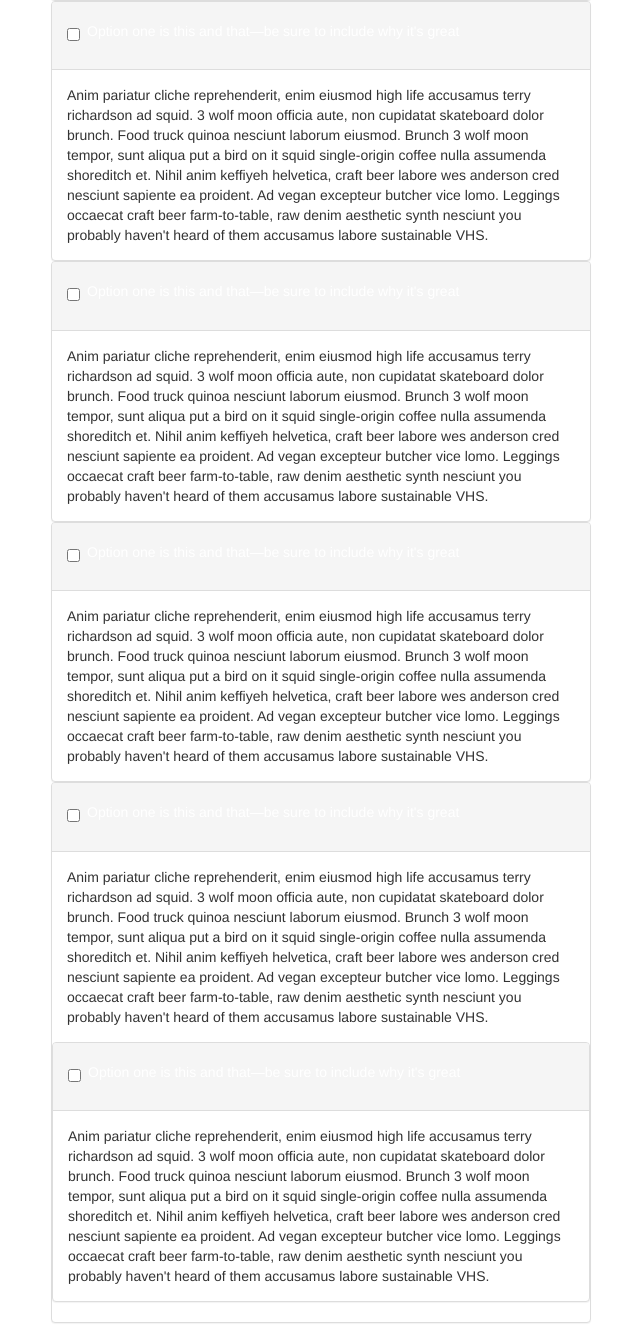
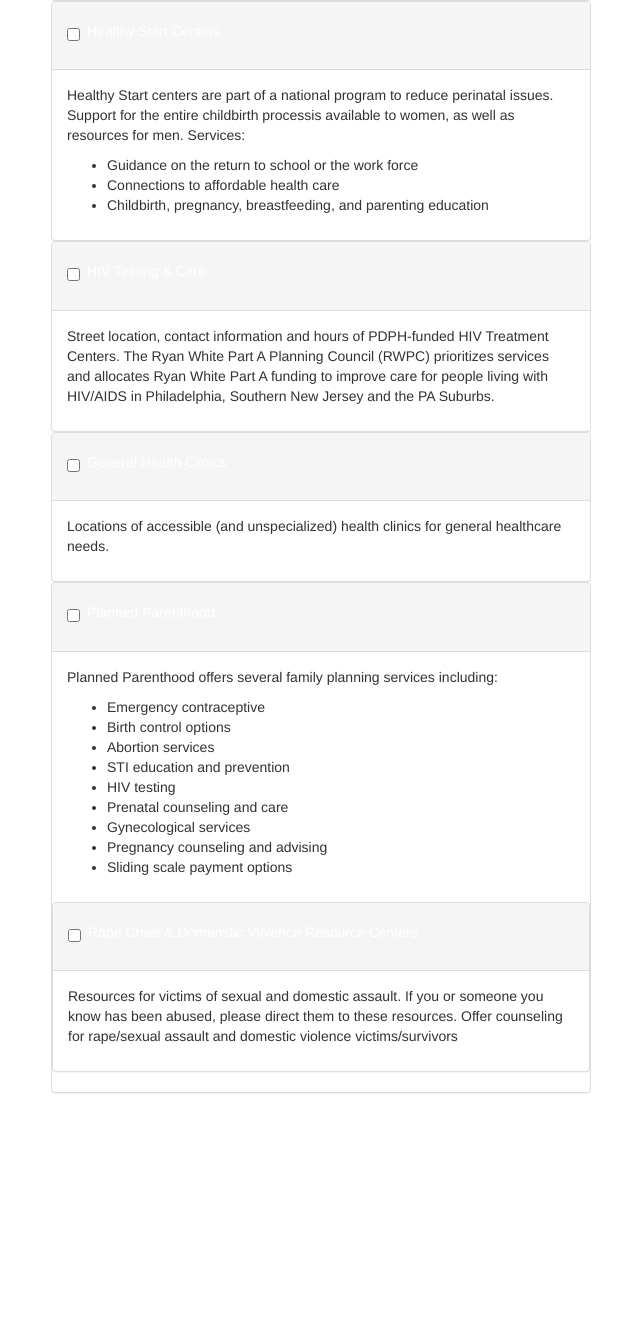
Before and after one commit to sjaoudi/codefest, a Django app: page /search in a window 1280 px wide. Shown: the part 319-1662 px from the top of the page, without its empty margins (34-674 px from the left). After the commit the page ends 1412 px from the top, so only its background shows below. Run offline with Django 3.2, Linux system fonts and the light colour scheme; data comes from the database, SQL or seed files in the repository; some libraries are stand-ins or nearby versions.

Commit message:
updated descriptions

```diff
--- a/codefest/healthphilly/templates/search.html
+++ b/codefest/healthphilly/templates/search.html
@@ -41,7 +41,7 @@
                 <label>
                   <input type="checkbox" value="">
                     <a role="button" data-toggle="collapse" data-parent="#accordion" href="#collapseTwo" aria-expanded="true" aria-controls="collapseOne">
-                      <h5>Option one is this and that&mdash;be sure to include why it's great</h5>
+                      <h5>Healthy Start Centers</h5>
                     </a>
                   </input>
                 </label>
@@ -50,7 +50,17 @@
           </div>
           <div id="collapseTwo" class="panel-collapse collapse in" role="tabpanel" aria-labelledby="headingTwo">
             <div class="panel-body">
-              Anim pariatur cliche reprehenderit, enim eiusmod high life accusamus terry richardson ad squid. 3 wolf moon officia aute, non cupidatat skateboard dolor brunch. Food truck quinoa nesciunt laborum eiusmod. Brunch 3 wolf moon tempor, sunt aliqua put a bird on it squid single-origin coffee nulla assumenda shoreditch et. Nihil anim keffiyeh helvetica, craft beer labore wes anderson cred nesciunt sapiente ea proident. Ad vegan excepteur butcher vice lomo. Leggings occaecat craft beer farm-to-table, raw denim aesthetic synth nesciunt you probably haven't heard of them accusamus labore sustainable VHS.
+              <p>
+                Healthy Start centers are part of a national program to reduce perinatal
+                issues. Support for the entire childbirth processis available to
+                women, as well as resources for men.
+                Services:
+              </p>
+              <ul>
+                <li>Guidance on the return to school or the work force</li>
+                <li>Connections to affordable health care</li>
+                <li>Childbirth, pregnancy, breastfeeding, and parenting education</li>
+              </ul>
             </div>
           </div>
         </div>
@@ -63,7 +73,7 @@
                   <label>
                     <input type="checkbox" value="">
                       <a role="button" data-toggle="collapse" data-parent="#accordion" href="#collapseThree" aria-expanded="true" aria-controls="collapseOne">
-                        <h5>Option one is this and that&mdash;be sure to include why it's great</h5>
+                        <h5>HIV Testing & Care</h5>
                       </a>
                     </input>
                   </label>
@@ -72,7 +82,13 @@
             </div>
             <div id="collapseThree" class="panel-collapse collapse in" role="tabpanel" aria-labelledby="headingThree">
               <div class="panel-body">
-                Anim pariatur cliche reprehenderit, enim eiusmod high life accusamus terry richardson ad squid. 3 wolf moon officia aute, non cupidatat skateboard dolor brunch. Food truck quinoa nesciunt laborum eiusmod. Brunch 3 wolf moon tempor, sunt aliqua put a bird on it squid single-origin coffee nulla assumenda shoreditch et. Nihil anim keffiyeh helvetica, craft beer labore wes anderson cred nesciunt sapiente ea proident. Ad vegan excepteur butcher vice lomo. Leggings occaecat craft beer farm-to-table, raw denim aesthetic synth nesciunt you probably haven't heard of them accusamus labore sustainable VHS.
+                <p>
+                  Street location, contact information and hours of PDPH-funded HIV Treatment Centers.
+                  The Ryan White Part A Planning Council (RWPC) prioritizes services and
+                  allocates Ryan White Part A funding to improve care for people
+                  living with HIV/AIDS in Philadelphia, Southern New Jersey and
+                  the PA Suburbs.
+                </p>
               </div>
             </div>
           </div>
@@ -85,7 +101,7 @@
                     <label>
                       <input type="checkbox" value="">
                         <a role="button" data-toggle="collapse" data-parent="#accordion" href="#collapseFour" aria-expanded="true" aria-controls="collapseOne">
-                          <h5>Option one is this and that&mdash;be sure to include why it's great</h5>
+                          <h5>General Health Clinics</h5>
                         </a>
                       </input>
                     </label>
@@ -94,7 +110,10 @@
               </div>
               <div id="collapseFour" class="panel-collapse collapse in" role="tabpanel" aria-labelledby="headingFour">
                 <div class="panel-body">
-                  Anim pariatur cliche reprehenderit, enim eiusmod high life accusamus terry richardson ad squid. 3 wolf moon officia aute, non cupidatat skateboard dolor brunch. Food truck quinoa nesciunt laborum eiusmod. Brunch 3 wolf moon tempor, sunt aliqua put a bird on it squid single-origin coffee nulla assumenda shoreditch et. Nihil anim keffiyeh helvetica, craft beer labore wes anderson cred nesciunt sapiente ea proident. Ad vegan excepteur butcher vice lomo. Leggings occaecat craft beer farm-to-table, raw denim aesthetic synth nesciunt you probably haven't heard of them accusamus labore sustainable VHS.
+                  <p>
+                    Locations of accessible (and unspecialized) health clinics for
+                    general healthcare needs.
+                  </p>
                 </div>
               </div>
             </div>
@@ -107,7 +126,7 @@
                       <label>
                         <input type="checkbox" value="">
                           <a role="button" data-toggle="collapse" data-parent="#accordion" href="#collapseFive" aria-expanded="true" aria-controls="collapseOne">
-                            <h5>Option one is this and that&mdash;be sure to include why it's great</h5>
+                            <h5>Planned Parenthood</h5>
                           </a>
                         </input>
                       </label>
@@ -116,7 +135,18 @@
                 </div>
                 <div id="collapseFive" class="panel-collapse collapse in" role="tabpanel" aria-labelledby="headingFive">
                   <div class="panel-body">
-                    Anim pariatur cliche reprehenderit, enim eiusmod high life accusamus terry richardson ad squid. 3 wolf moon officia aute, non cupidatat skateboard dolor brunch. Food truck quinoa nesciunt laborum eiusmod. Brunch 3 wolf moon tempor, sunt aliqua put a bird on it squid single-origin coffee nulla assumenda shoreditch et. Nihil anim keffiyeh helvetica, craft beer labore wes anderson cred nesciunt sapiente ea proident. Ad vegan excepteur butcher vice lomo. Leggings occaecat craft beer farm-to-table, raw denim aesthetic synth nesciunt you probably haven't heard of them accusamus labore sustainable VHS.
+                    <p>Planned Parenthood offers several family planning services including:</p>
+                    <ul>
+                      <li>Emergency contraceptive</li>
+                      <li>Birth control options</li>
+                      <li>Abortion services</li>
+                      <li>STI education and prevention</li>
+                      <li>HIV testing</li>
+                      <li>Prenatal counseling and care</li>
+                      <li>Gynecological services</li>
+                      <li>Pregnancy counseling and advising</li>
+                      <li>Sliding scale payment options</li>
+                    </ul>
                   </div>
                 </div>
 
@@ -128,7 +158,7 @@
                         <label>
                           <input type="checkbox" value="">
                             <a role="button" data-toggle="collapse" data-parent="#accordion" href="#collapseSix" aria-expanded="true" aria-controls="collapseOne">
-                              <h5>Option one is this and that&mdash;be sure to include why it's great</h5>
+                              <h5>Rape Crisis & Domenstic Violence Resource Centers</h5>
                             </a>
                           </input>
                         </label>
@@ -137,7 +167,12 @@
                   </div>
                   <div id="collapseSix" class="panel-collapse collapse in" role="tabpanel" aria-labelledby="headingSix">
                     <div class="panel-body">
-                      Anim pariatur cliche reprehenderit, enim eiusmod high life accusamus terry richardson ad squid. 3 wolf moon officia aute, non cupidatat skateboard dolor brunch. Food truck quinoa nesciunt laborum eiusmod. Brunch 3 wolf moon tempor, sunt aliqua put a bird on it squid single-origin coffee nulla assumenda shoreditch et. Nihil anim keffiyeh helvetica, craft beer labore wes anderson cred nesciunt sapiente ea proident. Ad vegan excepteur butcher vice lomo. Leggings occaecat craft beer farm-to-table, raw denim aesthetic synth nesciunt you probably haven't heard of them accusamus labore sustainable VHS.
+                      <p>
+                        Resources for victims of sexual and domestic assault.
+                        If you or someone you know has been abused, please direct them to
+                        these resources. Offer counseling for rape/sexual assault and
+                        domestic violence victims/survivors
+                      </p>
                     </div>
                   </div>
                 </div>
```
